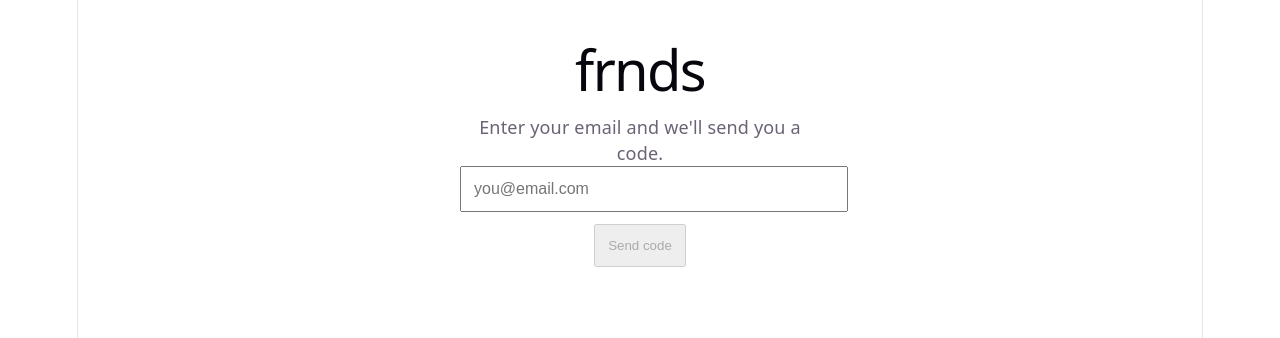
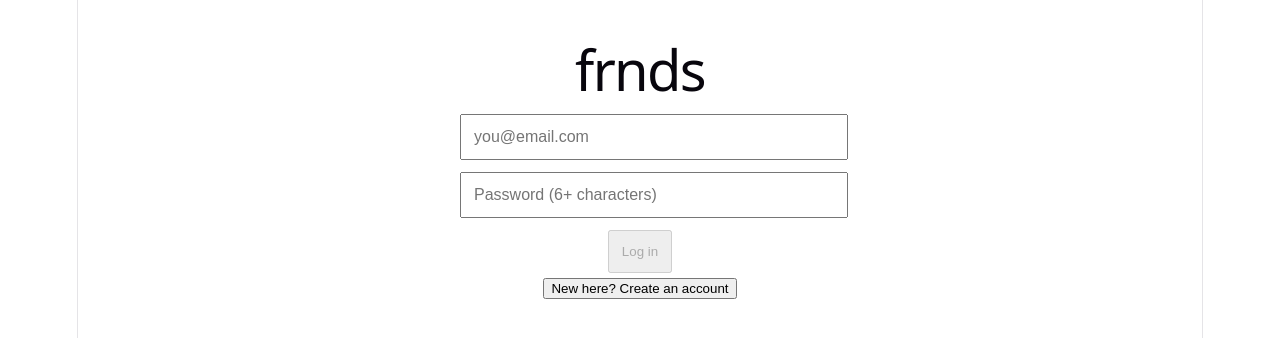
Before and after one commit to jh4483/FRNDS, a React (Vite) app: page / in a window 1280 px wide. Shown: the top 338 px of the page. Built offline with nearby package versions, Linux system fonts and the light colour scheme.

Commit message:
Updated login

```diff
--- a/src/Login.jsx
+++ b/src/Login.jsx
@@ -3,28 +3,19 @@ import { supabase } from './supabaseClient'
 
 export default function Login() {
   const [email, setEmail] = useState('')
-  const [code, setCode] = useState('')
-  const [step, setStep] = useState('email')
+  const [password, setPassword] = useState('')
+  const [mode, setMode] = useState('login')
   const [error, setError] = useState('')
   const [busy, setBusy] = useState(false)
 
-  async function sendCode() {
+  async function submit() {
     setBusy(true)
     setError('')
-    const { error } = await supabase.auth.signInWithOtp({ email: email.trim() })
-    setBusy(false)
-    if (error) setError(error.message)
-    else setStep('code')
-  }
-
-  async function verify() {
-    setBusy(true)
-    setError('')
-    const { error } = await supabase.auth.verifyOtp({
-      email: email.trim(),
-      token: code.trim(),
-      type: 'email',
-    })
+    const creds = { email: email.trim(), password }
+    const { error } =
+      mode === 'login'
+        ? await supabase.auth.signInWithPassword(creds)
+        : await supabase.auth.signUp(creds)
     setBusy(false)
     if (error) setError(error.message)
   }
@@ -32,9 +23,6 @@ export default function Login() {
   return (
     <div style={{ padding: 24, maxWidth: 360, margin: '0 auto' }}>
       <h1>frnds</h1>
-      {step === 'email' ? (
-        <>
-          <p>Enter your email and we'll send you a code.</p>
       <input
         type="email"
         placeholder="you@email.com"
@@ -42,28 +30,21 @@ export default function Login() {
         onChange={(e) => setEmail(e.target.value)}
         style={{ width: '100%', padding: 12, fontSize: 16 }}
       />
-          <button onClick={sendCode} disabled={busy || !email} style={{ marginTop: 12, padding: 12 }}>
-            {busy ? 'Sending…' : 'Send code'}
+      <input
+        type="password"
+        placeholder="Password (6+ characters)"
+        value={password}
+        onChange={(e) => setPassword(e.target.value)}
+        style={{ width: '100%', padding: 12, fontSize: 16, marginTop: 12 }}
+      />
+      <button onClick={submit} disabled={busy || !email || !password} style={{ marginTop: 12, padding: 12 }}>
+        {busy ? 'Please wait…' : mode === 'login' ? 'Log in' : 'Create account'}
       </button>
-        </>
-      ) : (
-        <>
-          <p>Enter the code we emailed to {email}.</p>
-          <input
-            inputMode="numeric"
-            placeholder="Code"
-            value={code}
-            onChange={(e) => setCode(e.target.value)}
-            style={{ width: '100%', padding: 12, fontSize: 16 }}
-          />
-          <button onClick={verify} disabled={busy || !code} style={{ marginTop: 12, padding: 12 }}>
-            {busy ? 'Checking…' : 'Log in'}
+      <p>
+        <button onClick={() => setMode(mode === 'login' ? 'signup' : 'login')}>
+          {mode === 'login' ? 'New here? Create an account' : 'Have an account? Log in'}
         </button>
-          <button onClick={() => setStep('email')} style={{ marginTop: 12, marginLeft: 8, padding: 12 }}>
-            Back
-          </button>
-        </>
-      )}
+      </p>
       {error && <p style={{ color: 'crimson' }}>{error}</p>}
     </div>
   )
```
Lines whose indentation alone changed are shown as unchanged.
